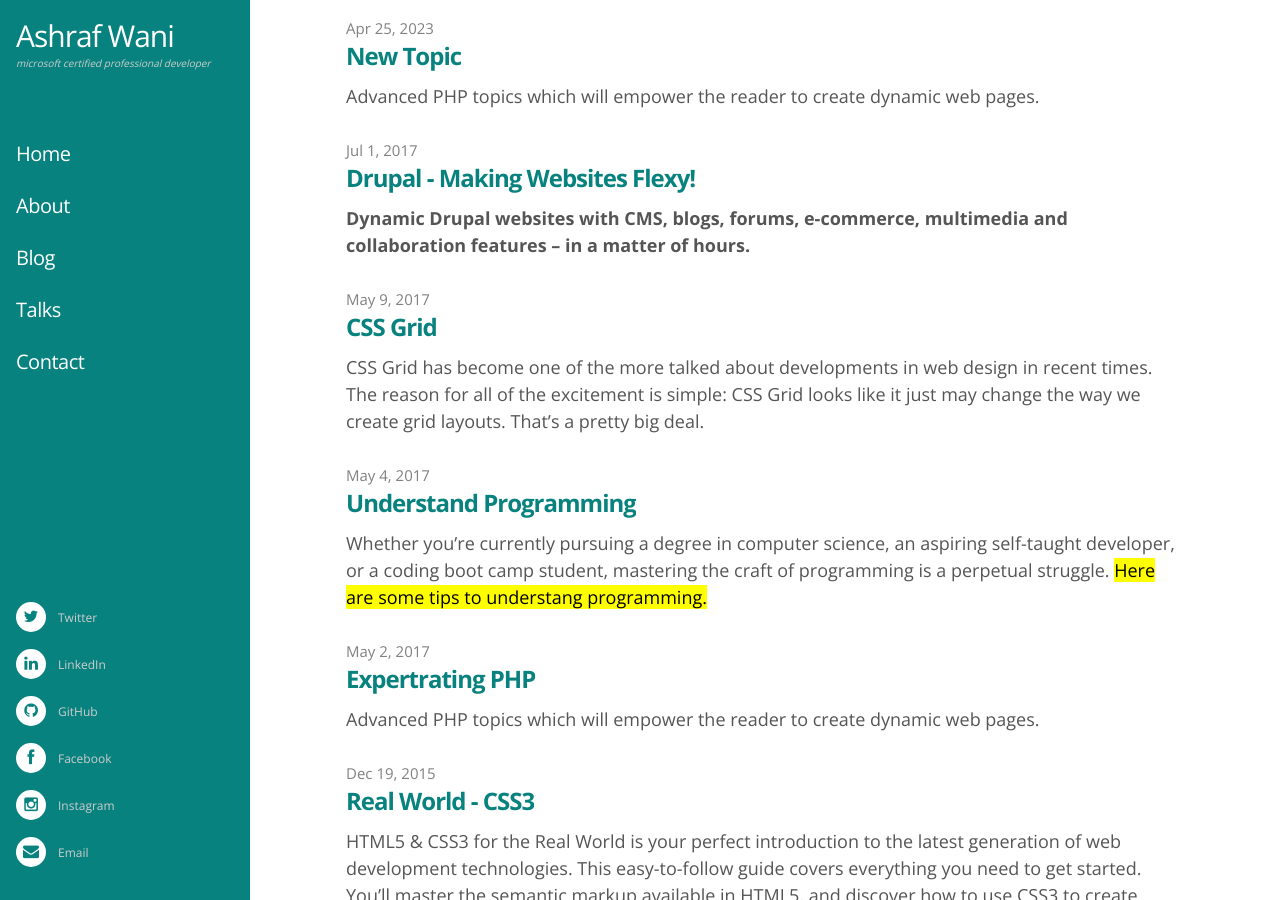
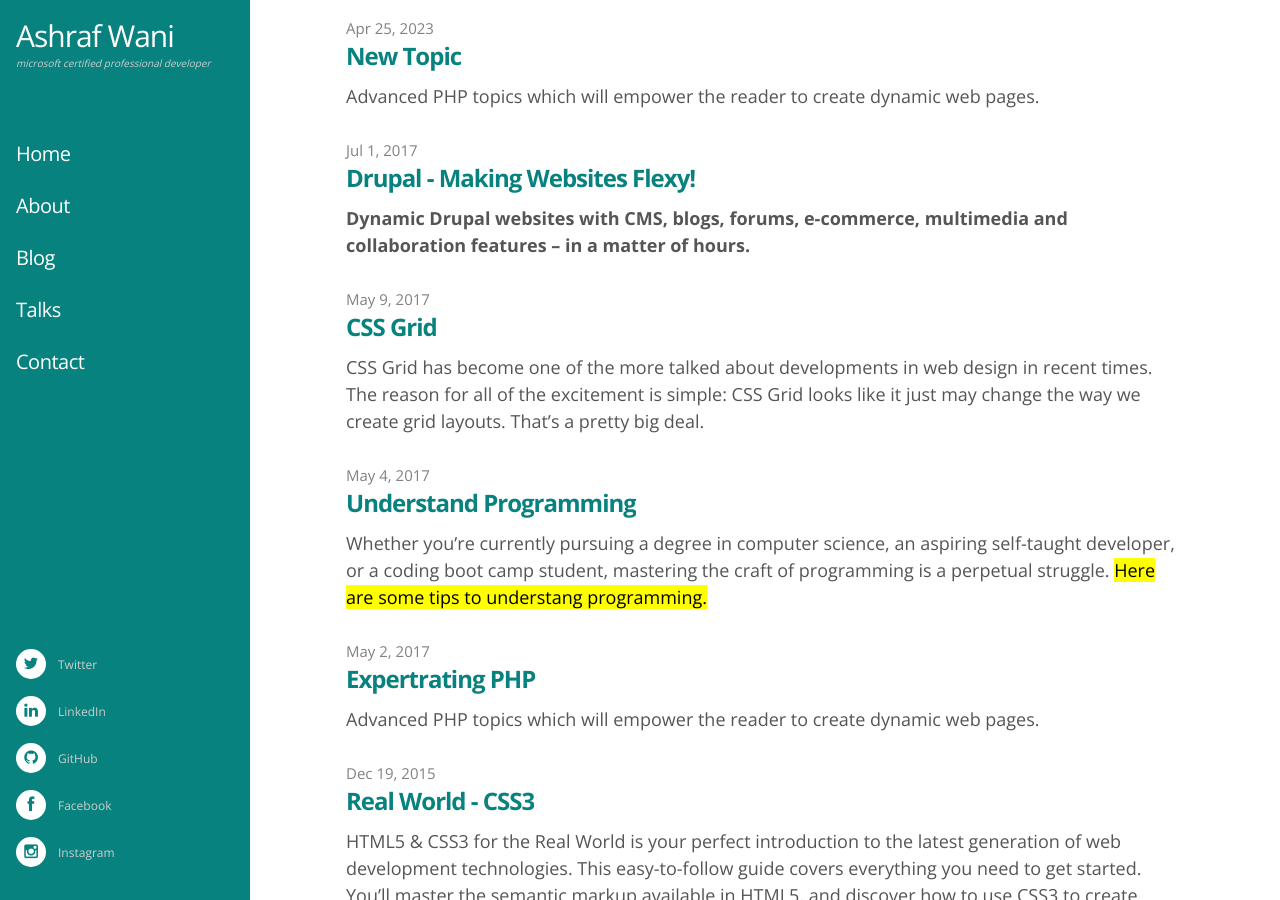
Before and after one commit to ashrafwani/ashrafwani.github.io, a Jekyll site: the page built from index.html, in a window 1280 px wide and 900 px high, scrolled down 342 px. Built offline with Jekyll 4.4.1, drawn with Linux system fonts in a browser that asks for light colours; nearby versions of some CDN libraries; some web fonts are replaced; a script that is not in the unit is left out; comment, search, counter and statistics services are not loaded.

Commit message:
Update header.html

```diff
--- a/_includes/header.html
+++ b/_includes/header.html
@@ -44,7 +44,7 @@
 
             <a href="https://instagram.com/ashraf.wani"><i class="fa fa-instagram"></i></a>
 
-            <a href="mailto:ashrafwani@outlook.com"><i class="fa fa-envelope"></i></a>
+          <!--  <a href="mailto:ashrafwani@outlook.com"><i class="fa fa-envelope"></i></a> -->
 
           </div>
         </div>
@@ -65,7 +65,7 @@
 
     <a href="https://instagram.com/ashraf.wani"><i class="fa fa-instagram"></i><p>Instagram</p></a>
 
-    <a href="mailto:ashrafwani@outlook.com"><i class="fa fa-envelope"></i><p>Email</p></a>
+  <!--  <a href="mailto:ashrafwani@outlook.com"><i class="fa fa-envelope"></i><p>Email</p></a> -->
 
   </div>
 
```
